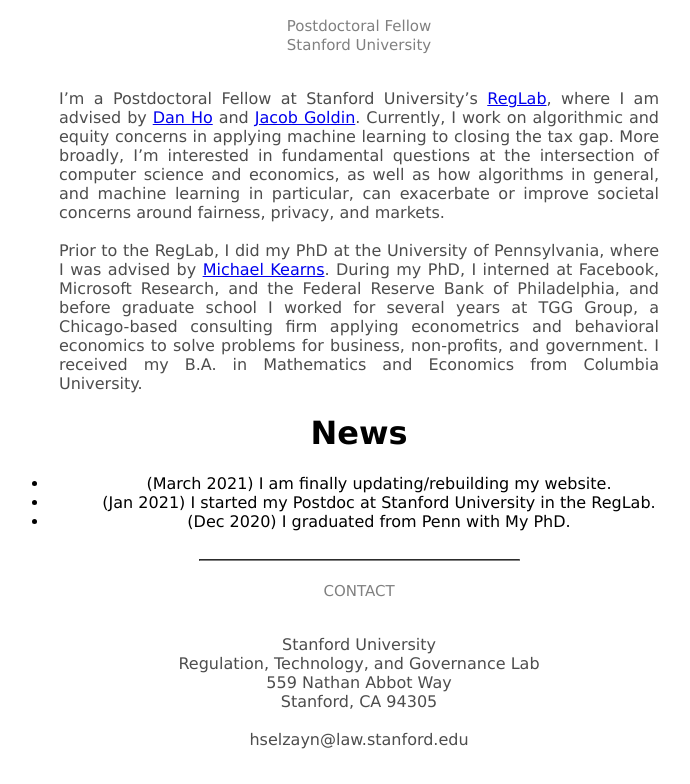
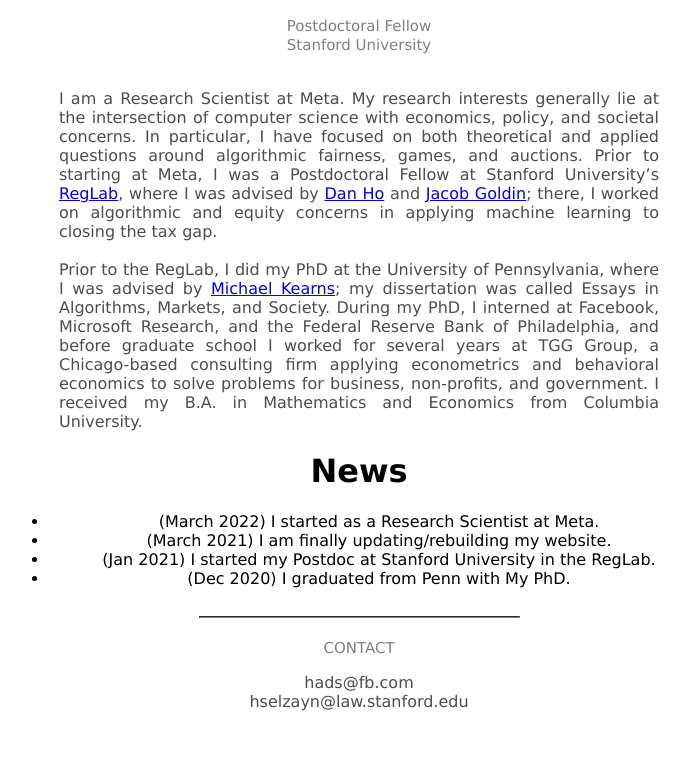
Before and after one commit to hselzayn/hselzayn.github.io, a plain HTML site: page index.html in a window 1280 px wide. Shown: the part 425-1209 px from the top of the page, without its empty margins (281-971 px from the left). After the commit the page ends 1152 px from the top, so only its background shows below. Drawn offline with Linux system fonts and the light colour scheme.

Commit message:
Update index.html

```diff
--- a/index.html
+++ b/index.html
@@ -5,7 +5,7 @@
     <head>
 
         <meta  charset="UTF-8">
-        <meta name="description" content="Postdoctoral Fellow, Stanford University">
+        <meta name="description" content="Research Scientist, Meta">
         <meta name="author" content="Hadi Elzayn">
         <meta name="viewport" content="width=device-width, initial-scale=1">
 
@@ -46,23 +46,24 @@
                     <br>
                     <br>
                     <p id="paraAboutMe">
-
-                         I’m a Postdoctoral Fellow at Stanford University’s <a href="reglab.stanford.edu">RegLab</a>, where I am advised by <a href="https://dho.stanford.edu/">Dan Ho</a> and <a href="https://sites.google.com/site/jacobsgoldin/">Jacob Goldin</a>. Currently, I work on algorithmic and equity concerns in applying machine learning to closing the tax gap. More broadly, I’m interested in fundamental questions at the intersection of computer science and economics, as well as how algorithms in general, and machine learning in particular, can exacerbate or improve societal concerns around fairness, privacy, and markets.
+                        I am a Research Scientist at Meta. My research interests generally lie at the intersection of computer science with economics, policy, and societal concerns. In particular, I have focused on both theoretical and applied questions around algorithmic fairness, games, and auctions.
+                        Prior to starting at Meta, I was a Postdoctoral Fellow at Stanford University’s <a href="reglab.stanford.edu">RegLab</a>,
+                        where I was advised by <a href="https://dho.stanford.edu/">Dan Ho</a> and <a href="https://sites.google.com/site/jacobsgoldin/">Jacob Goldin</a>; there, I worked on algorithmic and equity concerns in applying machine learning to closing the tax gap.                         <br>
                         <br>
-                        <br>
-                        Prior to the RegLab, I did my PhD at the University of Pennsylvania, where I was advised by <a href="https://www.cis.upenn.edu/~mkearns/">Michael Kearns</a>. During my PhD, I interned at Facebook, Microsoft Research, and the Federal Reserve Bank of Philadelphia, and before graduate school I worked for several years at TGG Group, a Chicago-based consulting firm applying econometrics and behavioral economics to solve problems for business, non-profits, and government. I received my B.A. in Mathematics and Economics from Columbia University.
+                        Prior to the RegLab, I did my PhD at the University of Pennsylvania, where I was advised by <a href="https://www.cis.upenn.edu/~mkearns/">Michael Kearns</a>; my dissertation was called Essays in Algorithms, Markets, and Society. During my PhD, I interned at Facebook, Microsoft Research, and the Federal Reserve Bank of Philadelphia, and before graduate school I worked for several years at TGG Group, a Chicago-based consulting firm applying econometrics and behavioral economics to solve problems for business, non-profits, and government. I received my B.A. in Mathematics and Economics from Columbia University.
 
                     </p>
                 <h1 id="news">News</h1>
                 <ul>
+                    <li> (March 2022) I started as a Research Scientist at Meta.</li>
                   <li>(March 2021) I am finally updating/rebuilding my website.</li>
                   <li>(Jan 2021) I started my Postdoc at Stanford University in the RegLab.</li>
                   <li>(Dec 2020) I graduated from Penn with My PhD.</li>
                 </ul>
                     <hr id="lineContactDivider">
-                    <a id="linkEmail" href="mailto:hselzyn@law.stanford.edu" target="_top"><label id="lblContact">CONTACT</label></a>
+                    <a id="linkEmail" href="mailto:hselzayn@law.stanford.edu" target="_top"><label id="lblContact">CONTACT</label></a>
                     <p id="paraContact">
-                        <br>
+                        <!-- <br>
                         Stanford University
                         <br>
                         Regulation, Technology, and Governance Lab
@@ -74,7 +75,9 @@
                         <br>
                         hselzayn@law.stanford.edu
                         <br>
-                        <br>
+                        <br> -->
+                        hads@fb.com <br>
+                        hselzayn@law.stanford.edu
                     </p>
                 </div>
 
```
